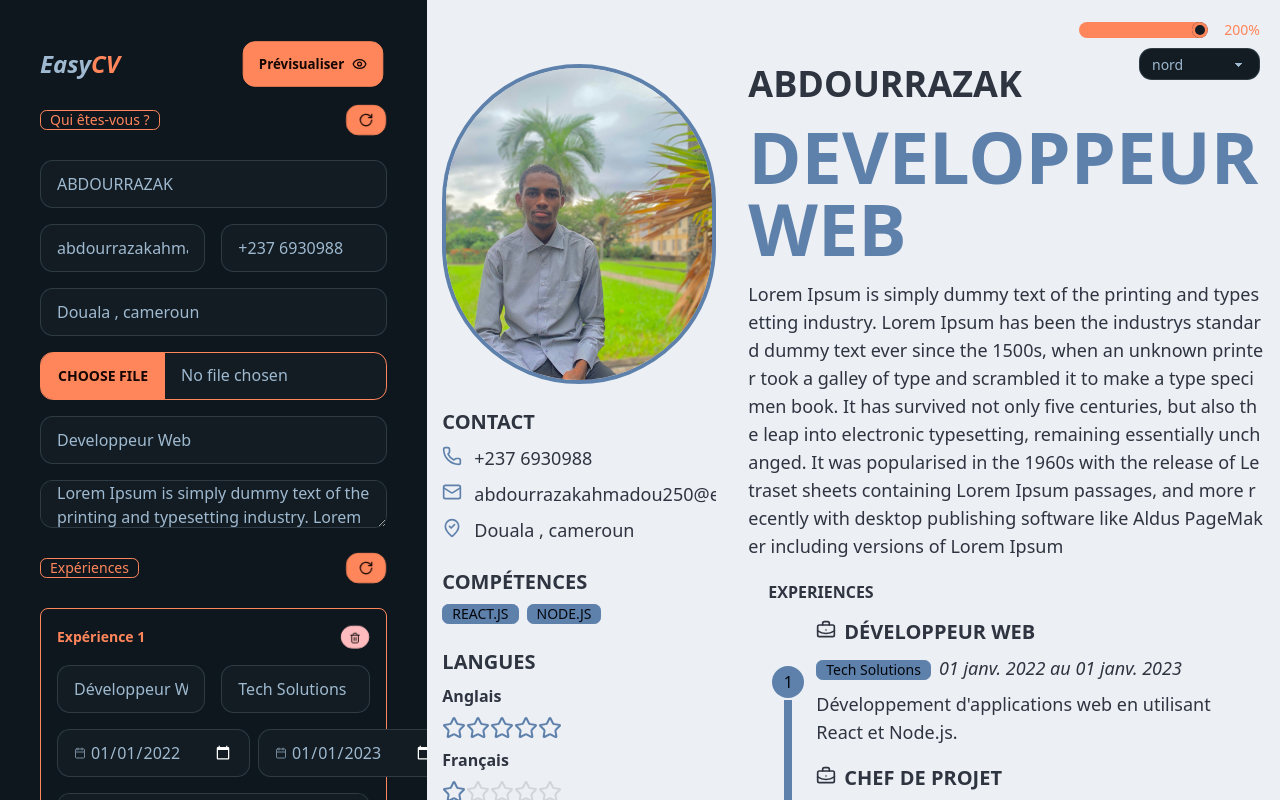
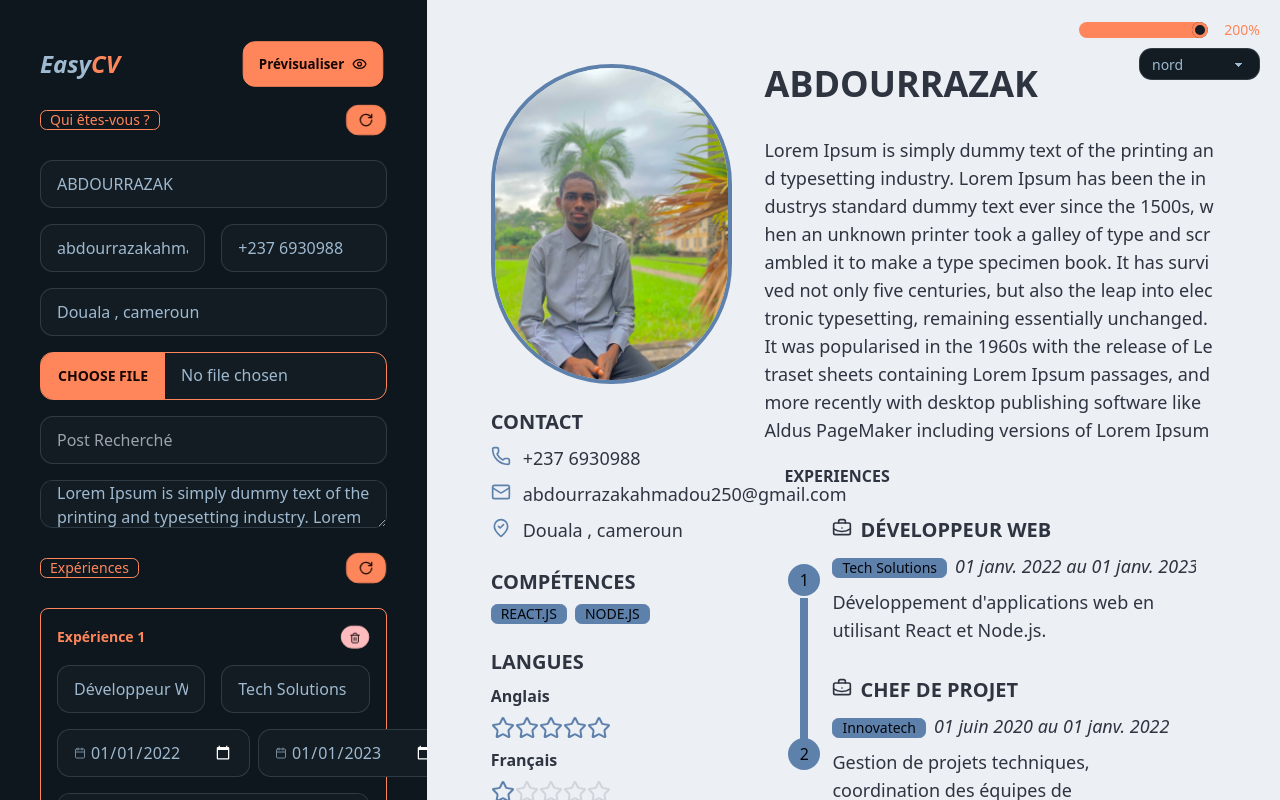
Before and after one commit to abdourrazak/easy-CV-, a Next.js app: page / in a window 1280 px wide. Built offline with nearby package versions, Linux system fonts and the light colour scheme.

Commit message:
fix: Afficher email complet, vider poste recherché et changer email par défaut

```diff
--- a/app/components/CVPreview.tsx
+++ b/app/components/CVPreview.tsx
@@ -101,7 +101,7 @@ const CVPreview: React.FC<Props> = ({ personalDetails, file, theme, experiences,
                                 </div>
                             </li>
                             <li className='flex'>
-                                <div className='text-lg relative whitespace-nowrap overflow-hidden text-ellipsis'>
+                                <div className='text-lg relative break-words'>
                                     <div className='ml-8'>
                                         {personalDetails.email}
                                     </div>
--- a/presets.ts
+++ b/presets.ts
@@ -2,11 +2,11 @@ import { Education, Experience, Hobby, Language, PersonalDetails, Skill } from '
 
 export const personalDetailsPreset: PersonalDetails = {
     fullName: 'ABDOURRAZAK',
-    email: 'abdourrazakahmadou250@example.com',
+    email: 'abdourrazakahmadou250@gmail.com',
     phone: '+237 6930988',
     address: 'Douala , cameroun',
     photoUrl: '/toffProfile.jpg',
-    postSeeking:'Developpeur Web',
+    postSeeking:'',
     description:'Lorem Ipsum is simply dummy text of the printing and typesetting industry. Lorem Ipsum has been the industrys standard dummy text ever since the 1500s, when an unknown printer took a galley of type and scrambled it to make a type specimen book. It has survived not only five centuries, but also the leap into electronic typesetting, remaining essentially unchanged. It was popularised in the 1960s with the release of Letraset sheets containing Lorem Ipsum passages, and more recently with desktop publishing software like Aldus PageMaker including versions of Lorem Ipsum'
 
 };
```
